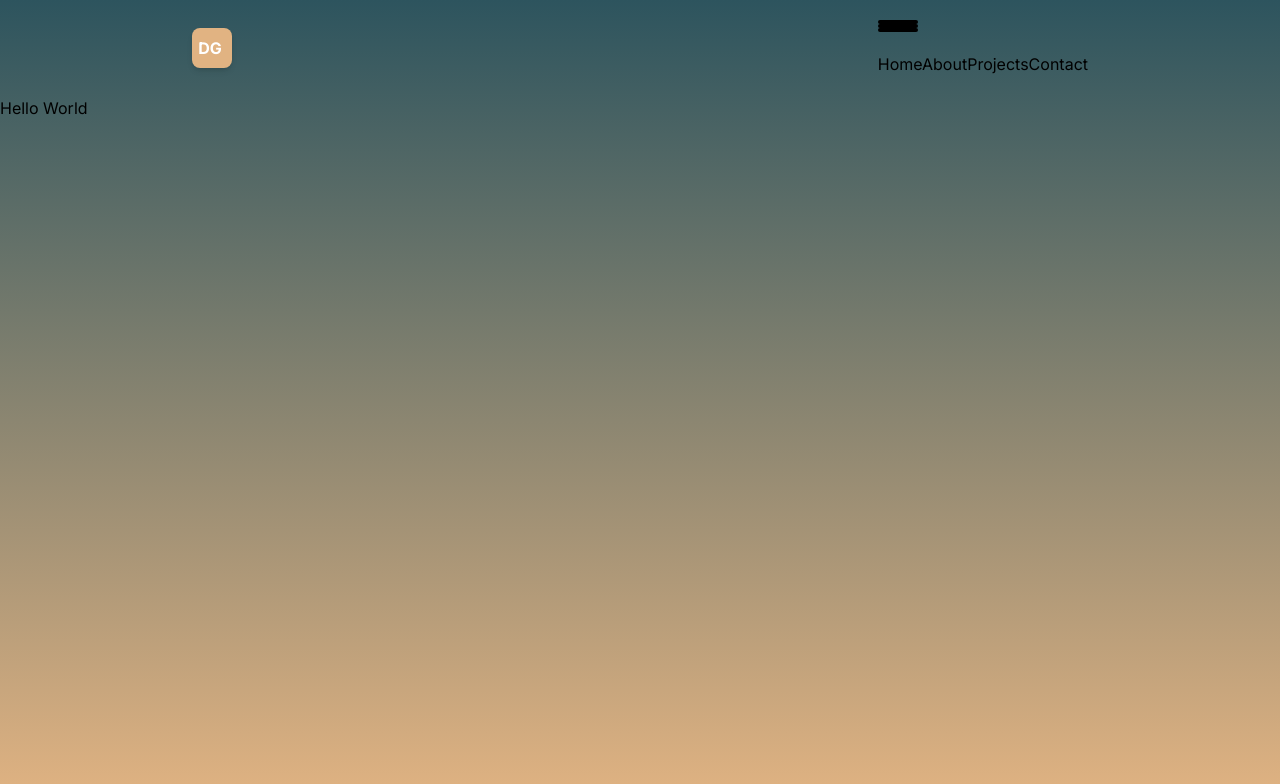
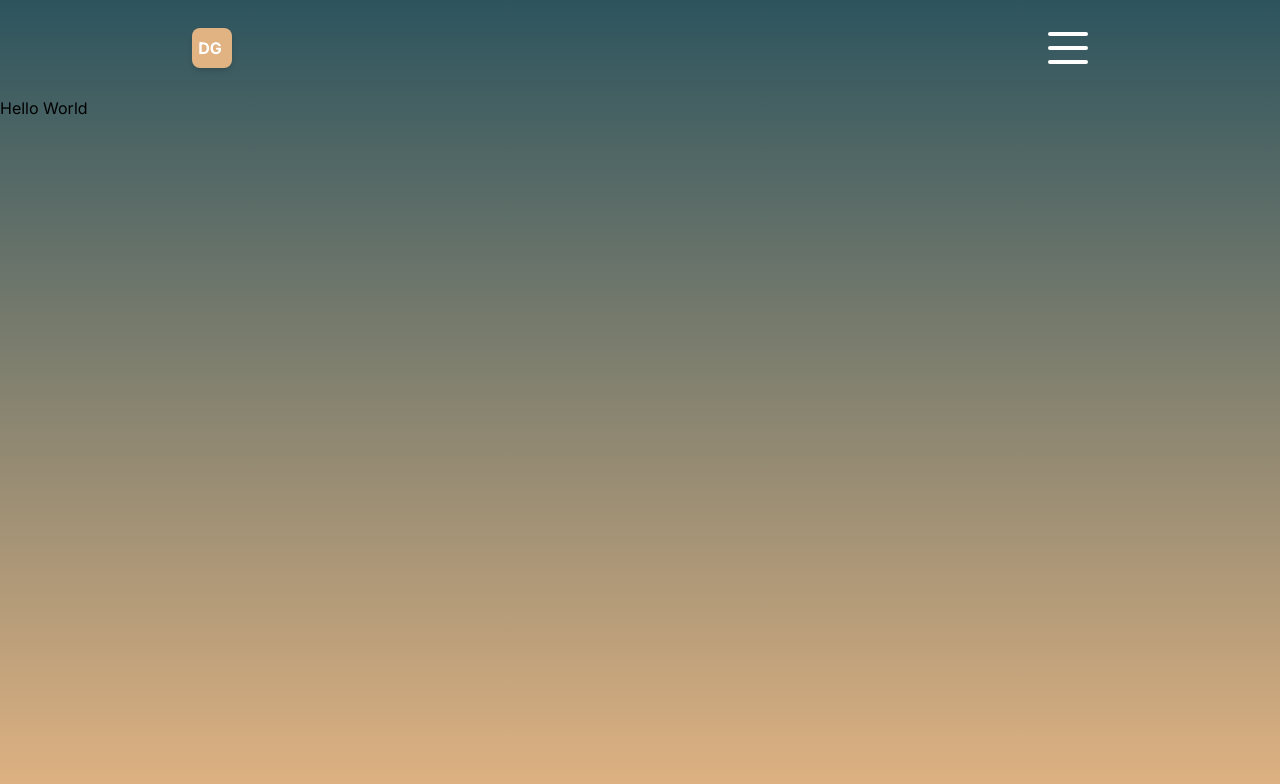
Before and after one commit to DariusGuillaume/Portfolio-website, a Next.js app: page / in a window 1280 px wide. Shown: the top 784 px of the page. Built offline with nearby package versions, Linux system fonts and the light colour scheme.

Commit message:
added dropdown menu

```diff
--- a/src/components/Navbar.jsx
+++ b/src/components/Navbar.jsx
@@ -1,4 +1,7 @@
+"use client"
 import Link from 'next/link'
+import {useState} from 'react'
+
 
 const links = [
 {url: '/', title: 'Home'},
@@ -12,31 +15,44 @@ const links = [
 
 
 const Navbar = () => {
+  const [open,setOpen] = useState(false);
   return (
-    <div className='h-full flex items-center justify-between px-4 sm:px-8 md:px-12 lg:px-20 xl:px-48'>
+    <div className="h-full flex items-center justify-between px-4 sm:px-8 md:px-12 lg:px-20 xl:px-48">
     {/* LOGO */}
-    <div className=''>
+    <div className="">
     <Link href = "/" className=" bg-sandtan w-10 h-10 rounded-lg
         items-center justify-center flex font-bold shadow-md">
     <span className="text-white mr-1 items-center "> DG  </span>
     </Link>
 
     </div>
-    {/* MENU*/}
-    <div className=''>
-     {/* MENU BUTTON*/}
-     <button className='w-10 h-8 flex flex-col'>
-    <div className='w-10 h-1 bg-black rounded'></div>
-    <div className='w-10 h-1 bg-black rounded'></div>
-    <div className='w-10 h-1 bg-black rounded'></div>
-    </button>
-    {/* MENU LIST*/}
-    <div className=''>
-    {links.map(link=>(<Link href = {link.url} key = {link.title}>{link.title}</Link>))}
+
+   {/* RESPONSIVE MENU */}
+   <div className="">
+        {/* MENU BUTTON */}
+        <button
+          className="w-10 h-8 flex flex-col justify-between z-50 relative"
+          onClick={() => setOpen((prev) => !prev)}
+        >
+
+          <div className="w-10 h-1 bg-white rounded"></div>
+          <div className="w-10 h-1 bg-white rounded"></div>
+          <div className="w-10 h-1 bg-white rounded"></div>
+
+         </button>
+         {/* MENU */}
+         {open && (
+          <div className="absolute top-0 left-0 w-screen h-screen bg-nightblue text-white flex flex-col items-center justify-center gap-8 text-4xl z-40">
+            {links.map((link) => (
+
+
+                <Link href={link.url} key ={link.title}> {link.title} </Link>
+
+            ))} </div>
+         )}
       </div>
     </div>
-    </div>
-  )
-}
+  );
+};
 
-export default Navbar
+export default Navbar;
```
